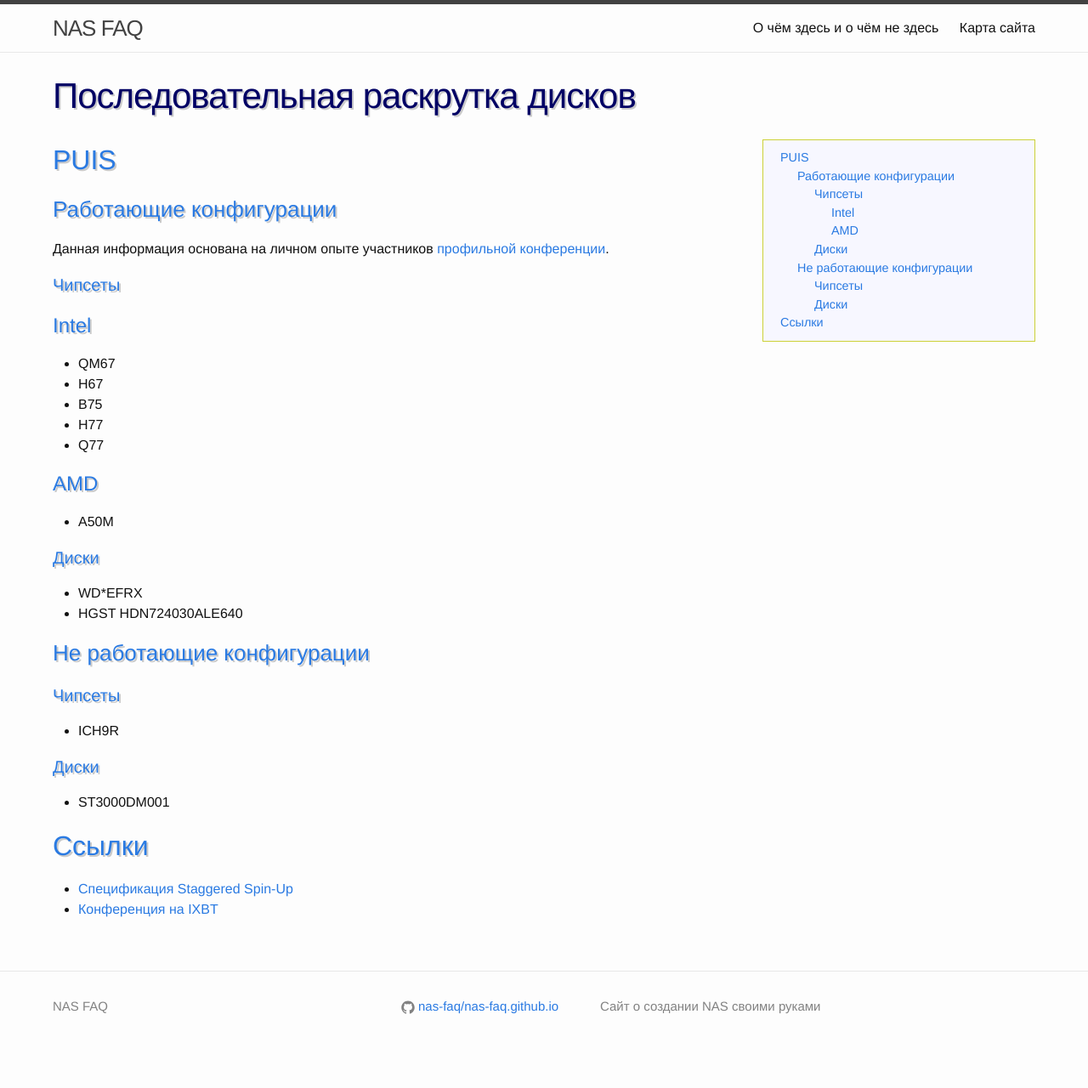
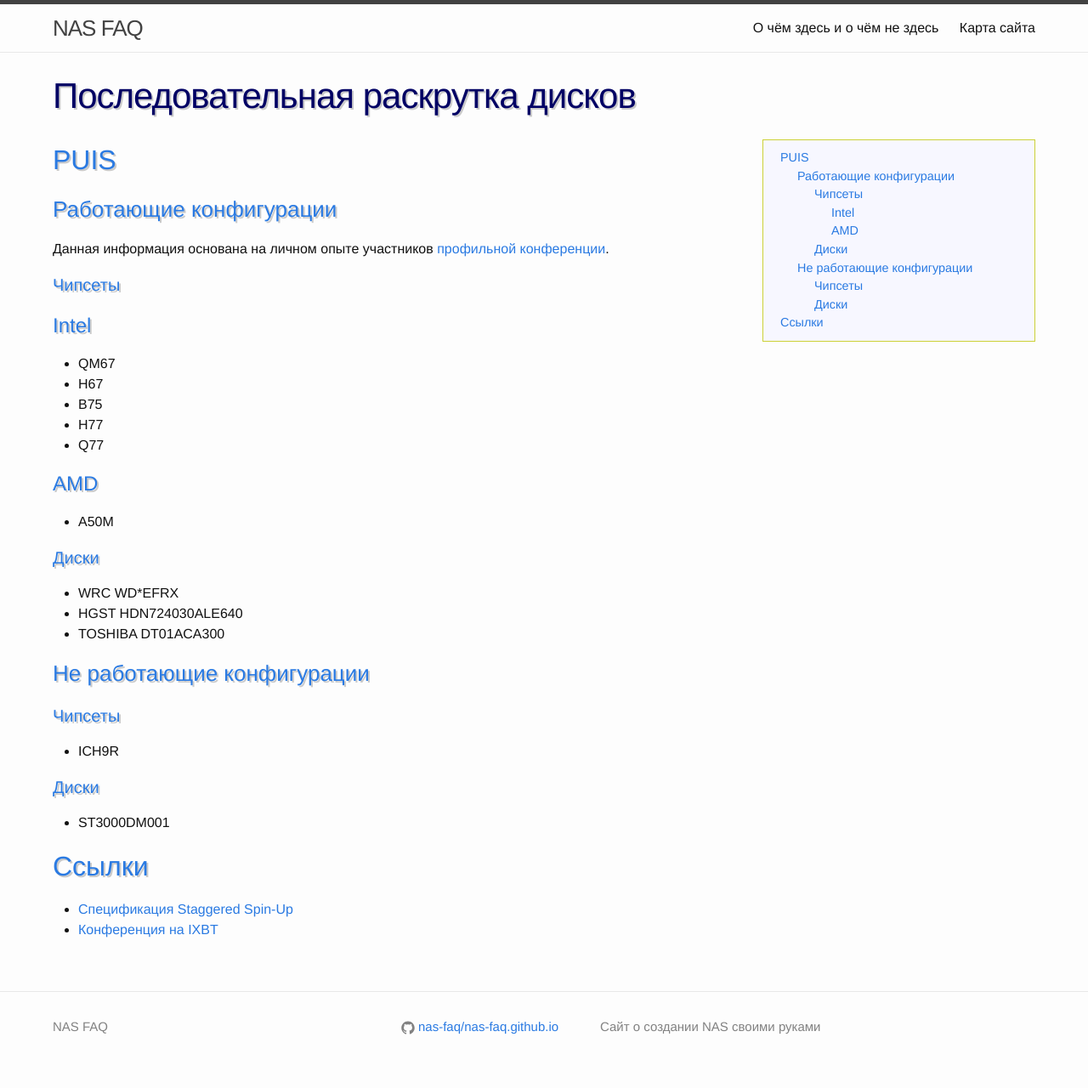
Before and after one commit to nas-faq/nas-faq.github.io, a Jekyll site: the page built from staggered_spin_up.md, in a window 1280 px wide. Shown: the whole page at 85% size. Built offline with Jekyll 4.4.1, drawn with Linux system fonts in a browser that asks for light colours; nearby versions of some CDN libraries; Markdown is read by kramdown in place of the engine named in the settings; before the commit the page ends 1256 px from its top, so only the background shows below that.

Commit message:
added TOSHIBA DT01ACA300

```diff
--- a/staggered_spin_up.md
+++ b/staggered_spin_up.md
@@ -21,8 +21,9 @@ permalink: /staggered_spin_up/
 * A50M
 
 #### Диски
-* WD*EFRX
+* WRC WD*EFRX
 * HGST HDN724030ALE640
+* TOSHIBA DT01ACA300
 
 ### Не работающие конфигурации
 #### Чипсеты
```
